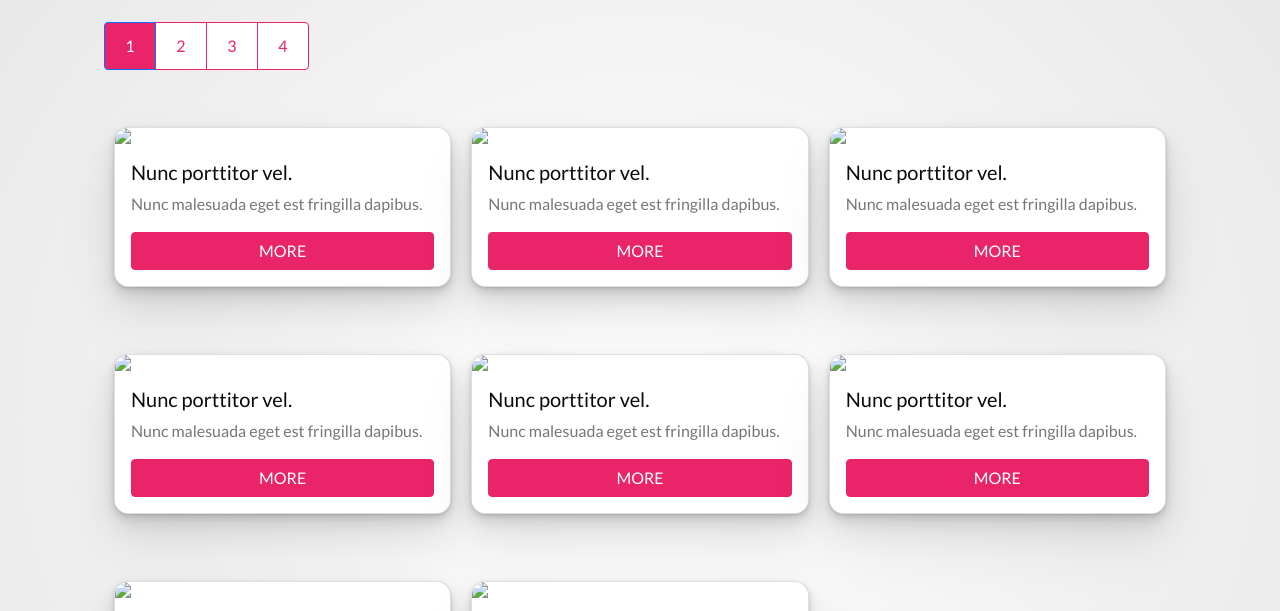
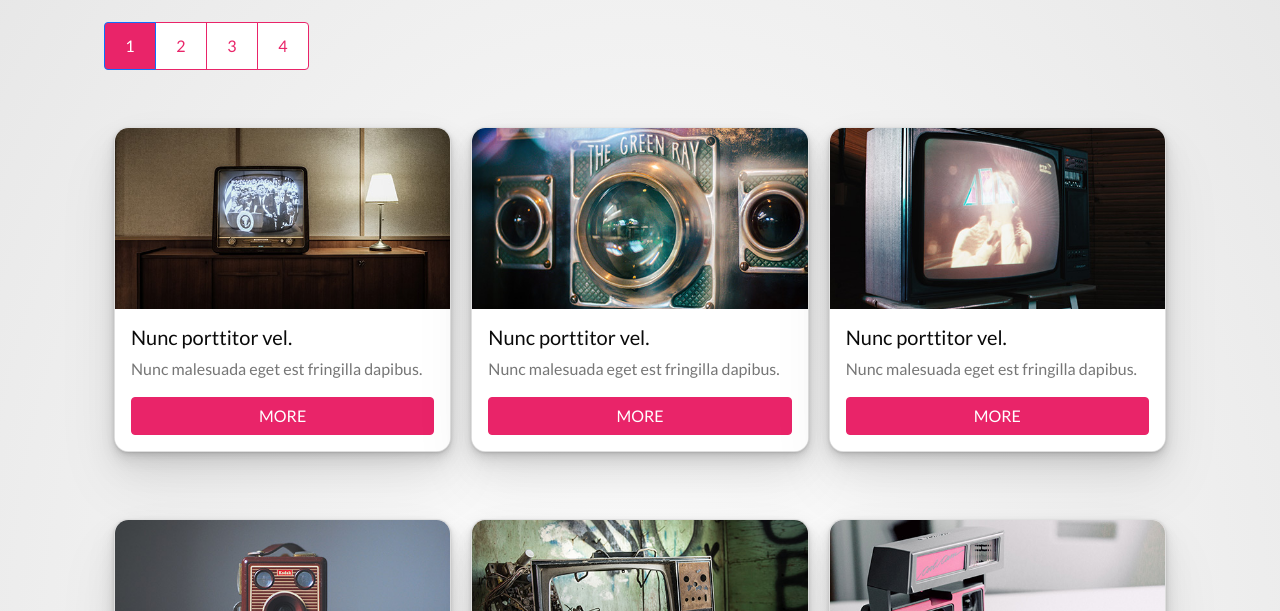
Before and after one commit to Noroff-FEU-Assignments/css-frameworks-ca-hhummus, a plain HTML site: page news.html in a window 1280 px wide. Shown: the part 172-783 px from the top of the page. Drawn offline with nearby package versions, Linux system fonts and the light colour scheme; a web font is replaced by a local one.

Commit message:
corrected path files for images

```diff
--- a/js/news.js
+++ b/js/news.js
@@ -4,55 +4,54 @@ let cardBody = document.querySelector('.container-of-all-cards');
 // cards array
 const newsArray = [
 	{
-		newsImage: '/images/news/news-1.jpeg',
+		newsImage: '/images/news/news-1.jpg',
 		newsT: 'Nunc porttitor vel.',
 		newsP: 'Nunc malesuada eget est fringilla dapibus.',
 		newsMoreButton: 'More'
 	},
 	{
-		newsImage: '/images/news/news-2.jpeg',
+		newsImage: '/images/news/news-2.jpg',
 		newsT: 'Nunc porttitor vel.',
 		newsP: 'Nunc malesuada eget est fringilla dapibus.',
 		newsMoreButton: 'More'
 	},
 	{
-		newsImage: '/images/news/news-3.jpeg',
+		newsImage: '/images/news/news-3.jpg',
 		newsT: 'Nunc porttitor vel.',
 		newsP: 'Nunc malesuada eget est fringilla dapibus.',
 		newsMoreButton: 'More'
 	},
 	{
-		newsImage: '/images/news/news-4.jpeg',
+		newsImage: '/images/news/news-4.jpg',
 		newsT: 'Nunc porttitor vel.',
 		newsP: 'Nunc malesuada eget est fringilla dapibus.',
 		newsMoreButton: 'More'
 	},
 	{
-		newsImage: '/images/news/news-5.jpeg',
+		newsImage: '/images/news/news-5.jpg',
 		newsT: 'Nunc porttitor vel.',
 		newsP: 'Nunc malesuada eget est fringilla dapibus.',
 		newsMoreButton: 'More'
 	},
 	{
-		newsImage: '/images/news/news-6.jpeg',
+		newsImage: '/images/news/news-6.jpg',
 		newsT: 'Nunc porttitor vel.',
 		newsP: 'Nunc malesuada eget est fringilla dapibus.',
 		newsMoreButton: 'More'
 	},
 	{
-		newsImage: '/images/news/news-7.jpeg',
+		newsImage: '/images/news/news-7.jpg',
 		newsT: 'Nunc porttitor vel.',
 		newsP: 'Nunc malesuada eget est fringilla dapibus.',
 		newsMoreButton: 'More'
 	},
 	{
-		newsImage: '/images/news/news-8.jpeg',
+		newsImage: '/images/news/news-8.jpg',
 		newsT: 'Nunc porttitor vel.',
 		newsP: 'Nunc malesuada eget est fringilla dapibus.',
 		newsMoreButton: 'More'
-    },
+	}
 ];
-
 
 // forEach through array of cards and display in html
 newsArray.forEach(function(cardElements) {
```
Also changed, not shown: index.html (+3 -3 lines), 2 other files. Lines whose indentation alone changed are shown as unchanged.
